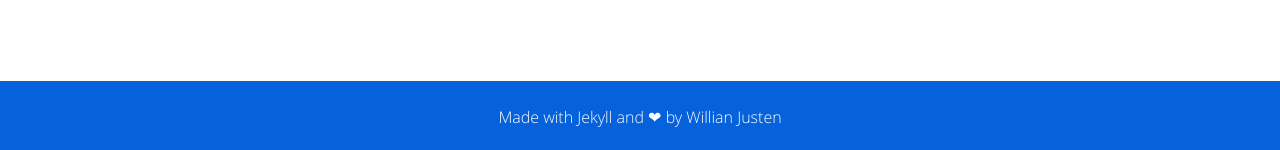
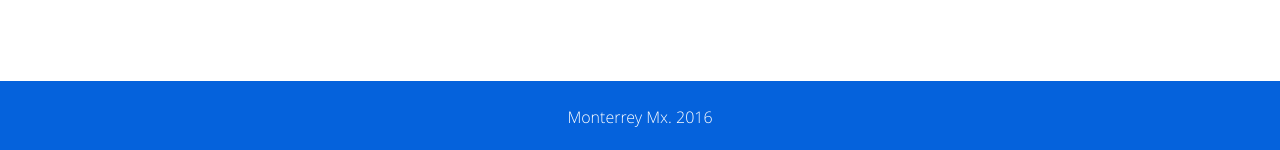
Before and after one commit to cecitorres/jekyll, a Jekyll site: the page built from index.html, in a window 1280 px wide. Shown: the part 1567-1717 px from the top of the page. Built offline with Jekyll 4.4.1, drawn with Linux system fonts in a browser that asks for light colours.

Commit message:
Footer Mty Mx

```diff
--- a/_includes/footer.html
+++ b/_includes/footer.html
@@ -1,4 +1,4 @@
 <footer>
-    <p>Made with <a href="http://jekyllrb.com/" target="_blank">Jekyll</a> and <span class="love">❤</span> by <a href="https://willianjusten.com.br">Willian Justen</a></p>
+    <p> Monterrey Mx. 2016 </p>
 </footer>
 <script src="{{ "/assets/js/main.js" | prepend: site.baseurl }}"></script>
```
